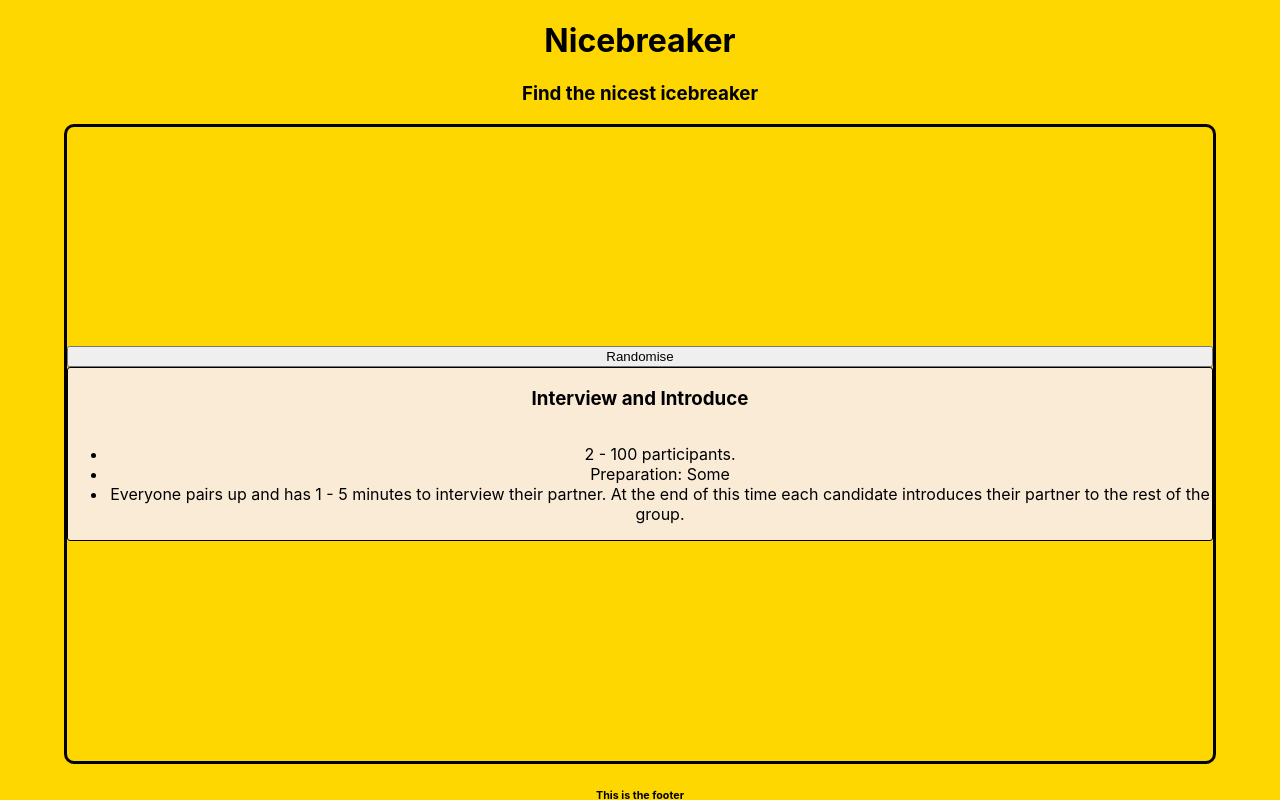
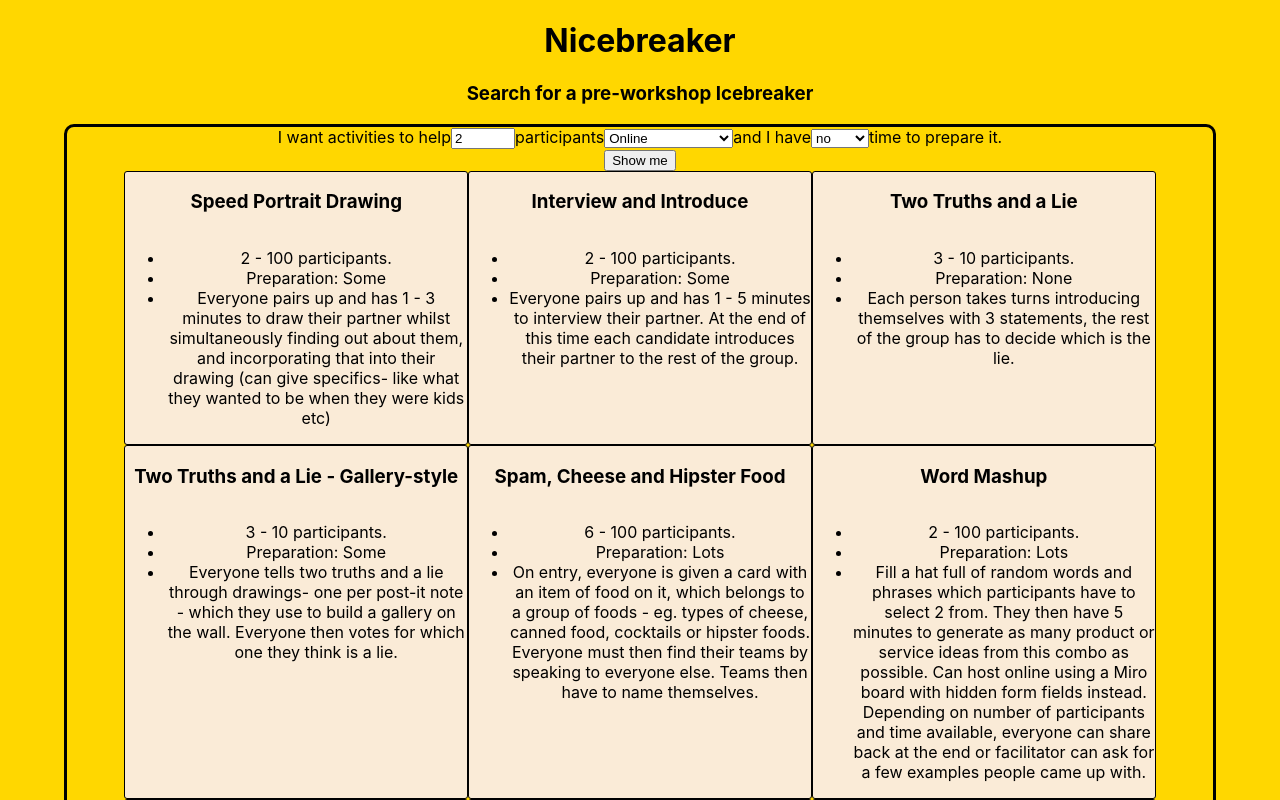
Before and after one commit to drinkwithdan/Nicebreaker, a React (Create React App) app: page /home in a window 1280 px wide. Shown: the top 800 px of the page. Built offline with nearby package versions, Linux system fonts and the light colour scheme.

Commit message:
Search bar updates

```diff
--- a/src/App.css
+++ b/src/App.css
@@ -23,7 +23,6 @@ body {
 }
 
 .home {
-  height: 80%;
   width: 100%;
   display: flex;
   flex-direction: column;
@@ -52,6 +51,7 @@ body {
 
 .card {
 
+  width: 30%;
   background-color: antiquewhite;
   display: flex;
   flex-direction: column;
--- a/src/App.js
+++ b/src/App.js
@@ -1,6 +1,6 @@
 import './App.css';
 import Footer from './components/Footer';
-import Home from './components/Home';
+import Home from './components/Home/Home';
 import Navbar from "./components/Navbar"
 import icebreakers from "./data/icebreakers-data"
 
--- a/src/components/Home.jsx
+++ /dev/null
@@ -1,36 +0,0 @@
-import { useState, useEffect } from "react"
-import Card from "./Card"
-import Cardlist from "./Cardlist"
-
-const Home = ({ itemList }) => {
-  const [ randomId, setRandomId ] = useState()
-
-  useEffect(()=>{
-    randomiseId()
-  }, [])
-
-  const randomiseId = () => {
-    const randomisedId = Math.ceil(Math.random() * itemList.length)
-    setRandomId(randomisedId)
-  }
-
-  const handleClick = (event) => {
-    randomiseId()
-  }
-
-  const randomCard = itemList.find(({ id }) => id === randomId)
-
-  return (
-    <div className="home" >
-      <div className="homepage-content">
-
-        <button onClick={handleClick} >Randomise</button>
-
-        {randomId && <Card card={ randomCard } />}
-
-      </div>
-    </div>
-  )
-}
-
-export default Home
--- /dev/null
+++ b/src/components/Home/Home.jsx
@@ -0,0 +1,75 @@
+import { useState, useEffect } from "react"
+import Card from "../Cards/Card"
+import Cardlist from "../Cards/Cardlist"
+import Searchbar from "./Searchbar"
+
+const Home = ({ itemList }) => {
+  const [ randomId, setRandomId ] = useState()
+  const [currentList, setCurrentList] = useState()
+
+  // // FOR RANDOMISING // //
+
+  // useEffect(()=>{
+  //   randomiseId()
+  // }, [])
+
+  // const randomiseId = () => {
+  //   const randomisedId = Math.ceil(Math.random() * itemList.length)
+  //   setRandomId(randomisedId)
+  // }
+
+  // const handleClick = (event) => {
+  //   randomiseId()
+  // }
+
+  // const randomCard = itemList.find(({ id }) => id === randomId)
+
+  // // // // // // // // // //
+
+  if (!currentList) {
+    setCurrentList(itemList)
+  }
+
+  const handleFormSubmit = (fields) => {
+    const formFields = {...fields}
+
+    if (formFields.inPerson === "both") {
+      formFields.inPerson = true
+      formFields.online = true
+    }
+    if (formFields.inPerson === "online") {
+      formFields.inPerson = false
+      formFields.online = true
+    }
+    if (formFields.inPerson === "offline") {
+      formFields.inPerson = true
+      formFields.online = false
+    }
+
+    // New list filtered based on form fields
+    const newList = itemList.filter(item => {
+      if (
+        item.minPeople <= formFields.participants
+        && item.maxPeople >= formFields.participants
+        && item.online === formFields.online
+        && item.inPerson === formFields.inPerson
+        && item.preparation === formFields.preparation
+      ) {
+        return true
+      }
+    })
+
+    setCurrentList(newList)
+  }
+
+  return (
+    <div className="home" >
+      <div className="homepage-content">
+        <Searchbar handleFormSubmit={ handleFormSubmit } />
+        <Cardlist itemList={currentList} />
+      </div>
+    </div>
+  )
+}
+
+export default Home
--- /dev/null
+++ b/src/components/Home/Searchbar.jsx
@@ -0,0 +1,50 @@
+import { useState } from "react"
+
+const Searchbar = ({ handleFormSubmit }) => {
+  const [fields, setFields] = useState({
+    participants: 2,
+    inPerson: "Online",
+    preparation: "None"
+  })
+
+  const handleChange = (event) => {
+    setFields({
+      ...fields,
+      [event.target.id]: event.target.value
+    })
+
+  }
+
+  const handleSubmit = (event) => {
+    event.preventDefault()
+    handleFormSubmit(fields)
+  }
+
+  return (
+    <div className="searchbar">
+      <div className="search-form">
+        <form onSubmit={ handleSubmit } >
+          I want activities to help
+          <input type="number" value={fields.participants} onChange={handleChange} id="participants" min="2" max="100"  />
+          participants
+          <select id="inPerson" value={ fields.inPerson } onChange={handleChange} >
+            <option value="online">Online</option>
+            <option value="offline">Offline</option>
+            <option value="both">Online and Offline</option>
+          </select>
+          and I have
+          <select id="preparation" value={fields.preparation} onChange={handleChange} >
+            <option value="None">no</option>
+            <option value="Some">some</option>
+            <option value="Lots">lots of</option>
+          </select>
+            time to prepare it.
+          <br/>
+          <button action="submit">Show me</button>
+        </form>
+      </div>
+    </div>
+  )
+}
+
+export default Searchbar
--- a/src/components/Navbar.jsx
+++ b/src/components/Navbar.jsx
@@ -2,7 +2,7 @@ const Navbar = () => {
   return (
     <div className="navbar" >
       <h1>Nicebreaker</h1>
-      <h3>Find the nicest icebreaker</h3>
+      <h3>Search for a pre-workshop Icebreaker</h3>
     </div>
   )
 }
```
Also changed, not shown: src/warmup.js (added, +40 -0 lines), src/components/Cards/Card.jsx (renamed from src/components/Card.jsx), src/components/Cards/Cardlist.jsx (renamed from src/components/Cardlist.jsx), 1 other file (tests, documents, lock files or other folders).
